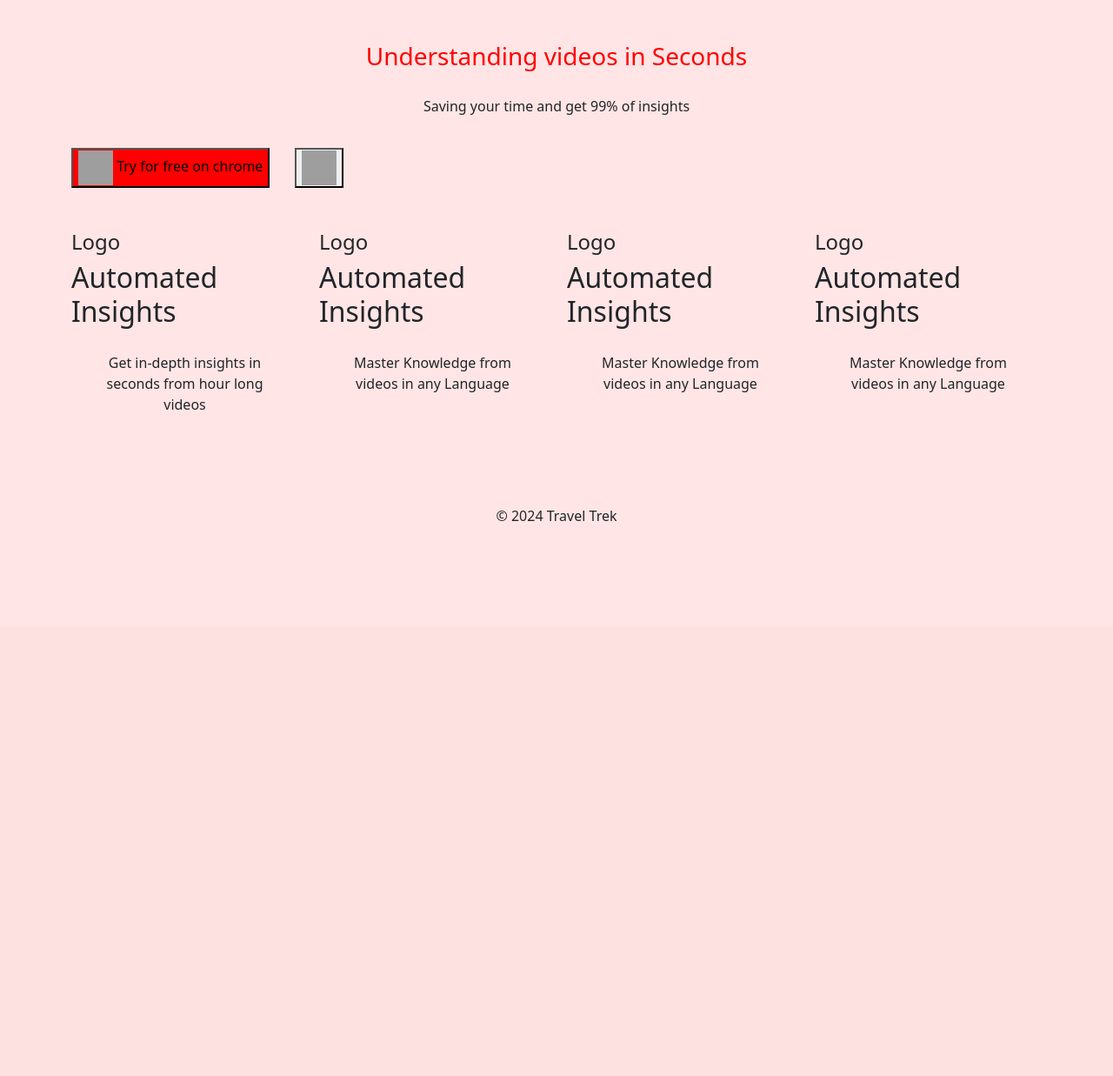
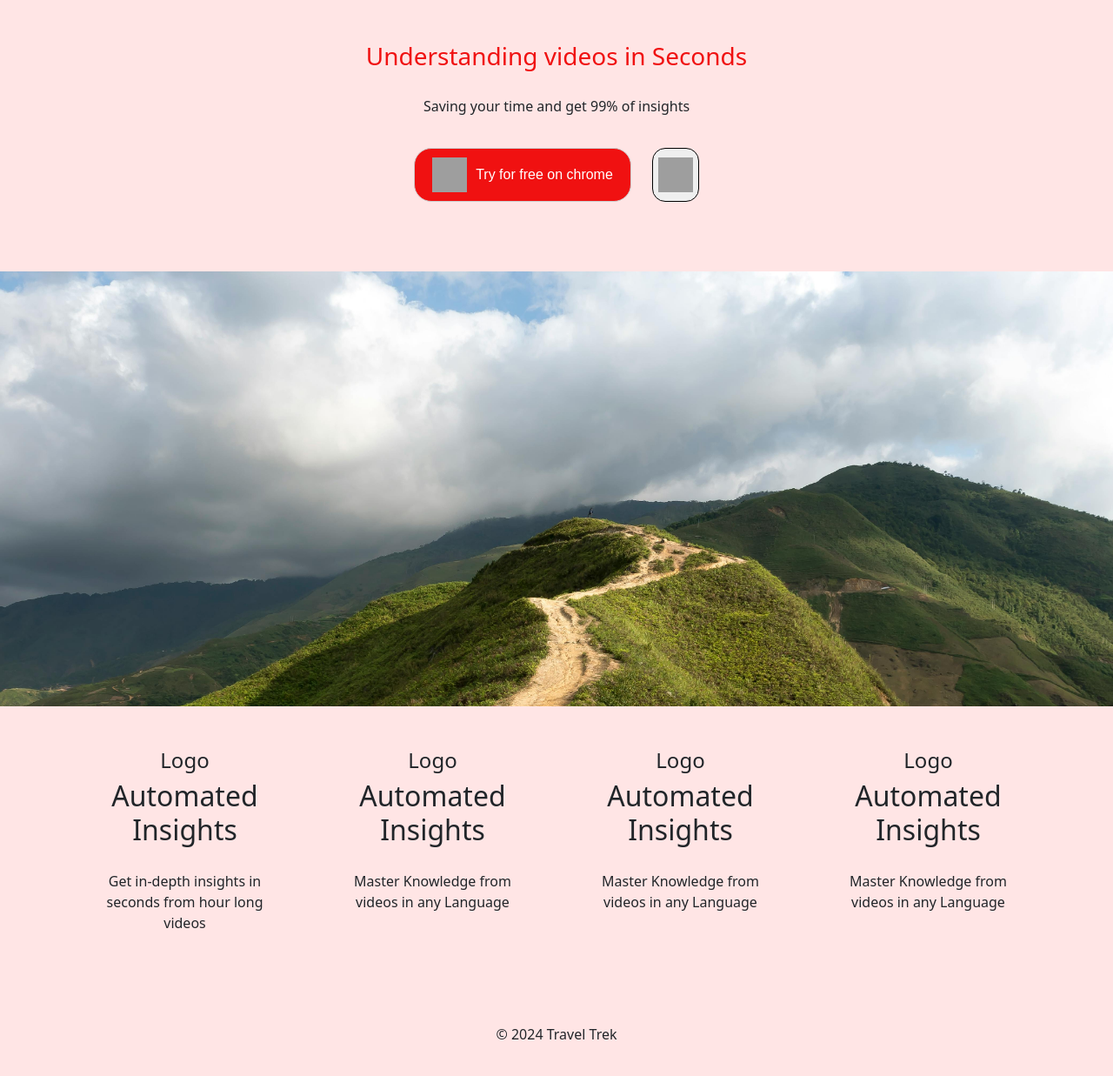
Before and after one commit to AmbreenGulfraz09/Travel_Trek, a Django app: page / in a window 1280 px wide. Shown: the part 80-1317 px from the top of the page at 87% size. Before the commit the page ends 679 px from the top, so only its background shows below. Run offline with Django 5.2, Linux system fonts and the light colour scheme; grey boxes are pictures that could not be loaded.

Commit message:
stying home page

```diff
--- a/static/css/home.css
+++ b/static/css/home.css
@@ -5,15 +5,71 @@
 }
 
 h3 {
-    color: red !important;
+    color: #F01111 !important;
     text-align: center;
 }
 
-.chrome-btn{
-    background-color: red !important;
+.chrome-btn {
+    background-color: #F01111;
+    /* Button background */
+    border-radius: 20px;
+    /* Slight rounding of the corners */
+    padding: 10px 20px;
+    /* Space inside the button */
+    display: flex;
+    /* Aligns text and icon horizontally */
+    align-items: center;
+    /* Centers the icon and text vertically */
+    gap: 10px;
+    /* Space between the icon and text */
+    font-family: Arial, sans-serif;
+    /* Font for button text */
+    cursor: pointer;
+    /* Pointer cursor on hover */
+    color: #FFFFFF;
+    border: 1px solid #ccc;
+    transition: background-color 0.5s ease;
+}
+
+.chrome-btn:hover {
+    background-color: rgba(255, 0, 0, 0.7) !important;
+
+}
+
+.edge-btn {
+
+
+    border-radius: 15px;
+    border: 1px solid black;
+    cursor: pointer;
+
 }
 
 p {
     text-align: center;
     padding: 20px;
 }
+
+.edge {
+    display: flex;
+    justify-content: center;
+}
+.container
+{
+    text-align: center;
+}
+
+.main-img {
+
+    background-image: url("/static/images/img1.jpg");
+    height: 500px;
+    /* Add height to see the background image */
+    width: 100%;
+    /* You can adjust the width as needed */
+    background-size:cover;
+    /* Ensure the image covers the div */
+    background-position:center center;
+    /* Center the image */
+    margin-top: 80px;
+
+}
```
